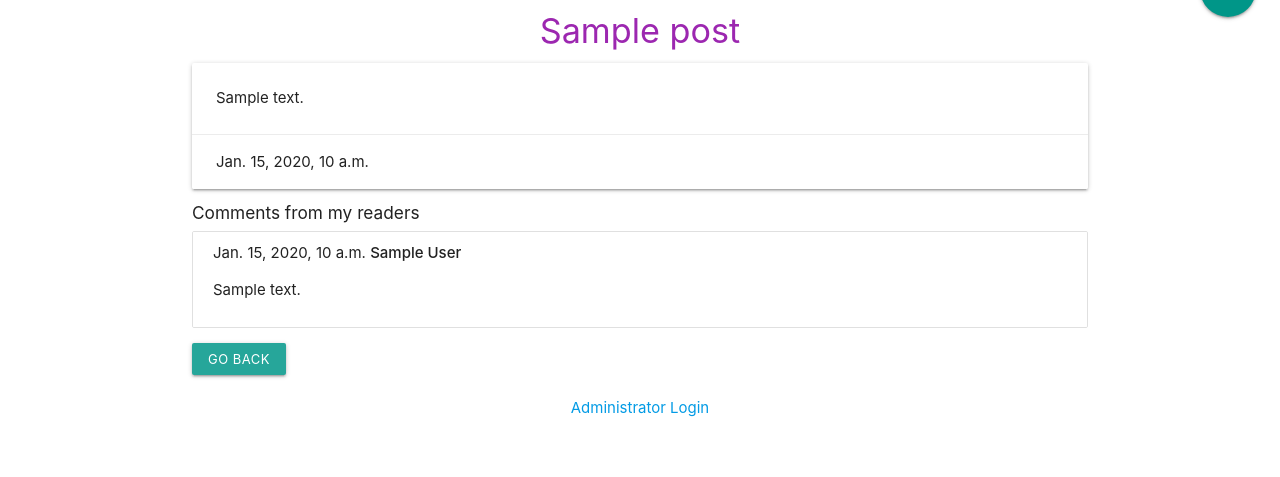
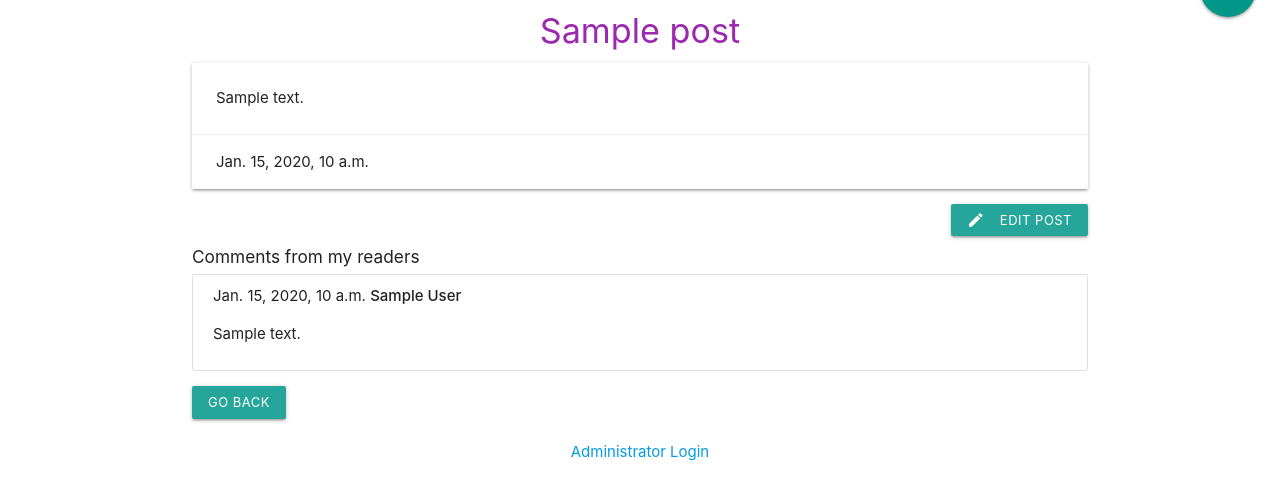
Before and after one commit to gertsfert/django_test, a Django app: page /details/1/ in a window 1280 px wide. Shown: the part 75-552 px from the top of the page. Run offline with Django 3.2, Linux system fonts and the light colour scheme; tables that the repository leaves empty hold one stand-in row (values such as "Sample post").

Commit message:
posts are now editable from the detail page

```diff
--- a/mysite/posts/templates/posts/detail.html
+++ b/mysite/posts/templates/posts/detail.html
@@ -9,6 +9,12 @@
     <div class="card-action">
         {{post.created_at}}
     </div>
+</div>
+
+<div class='right-align'>
+        <a class="waves-effect waves-light btn-small" href="{% url 'post_edit' id=post.id %}">
+            <i class="material-icons left">create</i>Edit Post
+        </a>
 </div>
 
 <h6>Comments from my readers</h6>
--- a/mysite/posts/urls.py
+++ b/mysite/posts/urls.py
@@ -5,4 +5,5 @@ urlpatterns = [
     path('', views.index, name='index'),
     path(r'details/<id>/', views.details, name='details'),
     path('new', views.post_new, name='post_new'),
+    path('<int:id>/edit/', views.post_edit, name='post_edit'),
 ]
--- a/mysite/posts/views.py
+++ b/mysite/posts/views.py
@@ -1,4 +1,4 @@
-from django.shortcuts import render, redirect
+from django.shortcuts import render, redirect, get_object_or_404
 from django.http import HttpResponse
 from .models import Post
 from .forms import PostForm
@@ -46,3 +46,22 @@ def post_new(request):
         }
 
         return render(request, 'posts/post_edit.html', context)
+
+def post_edit(request, id):
+    post = get_object_or_404(Post, id=id)
+
+    if request.method == "POST":
+        form = PostForm(request.POST, instance=post)
+        if form.is_valid():
+            post = form.save(commit=False)
+            post.author = requst.user
+            post.created_at = datetime.now()
+            post.save()
+            return redirect('post_detail', id=post.id)
+    else:
+        form = PostForm(instance=post)
+
+    context = {
+        'form': form,
+    }
+    return render(request, 'posts/post_edit.html', context)
```
